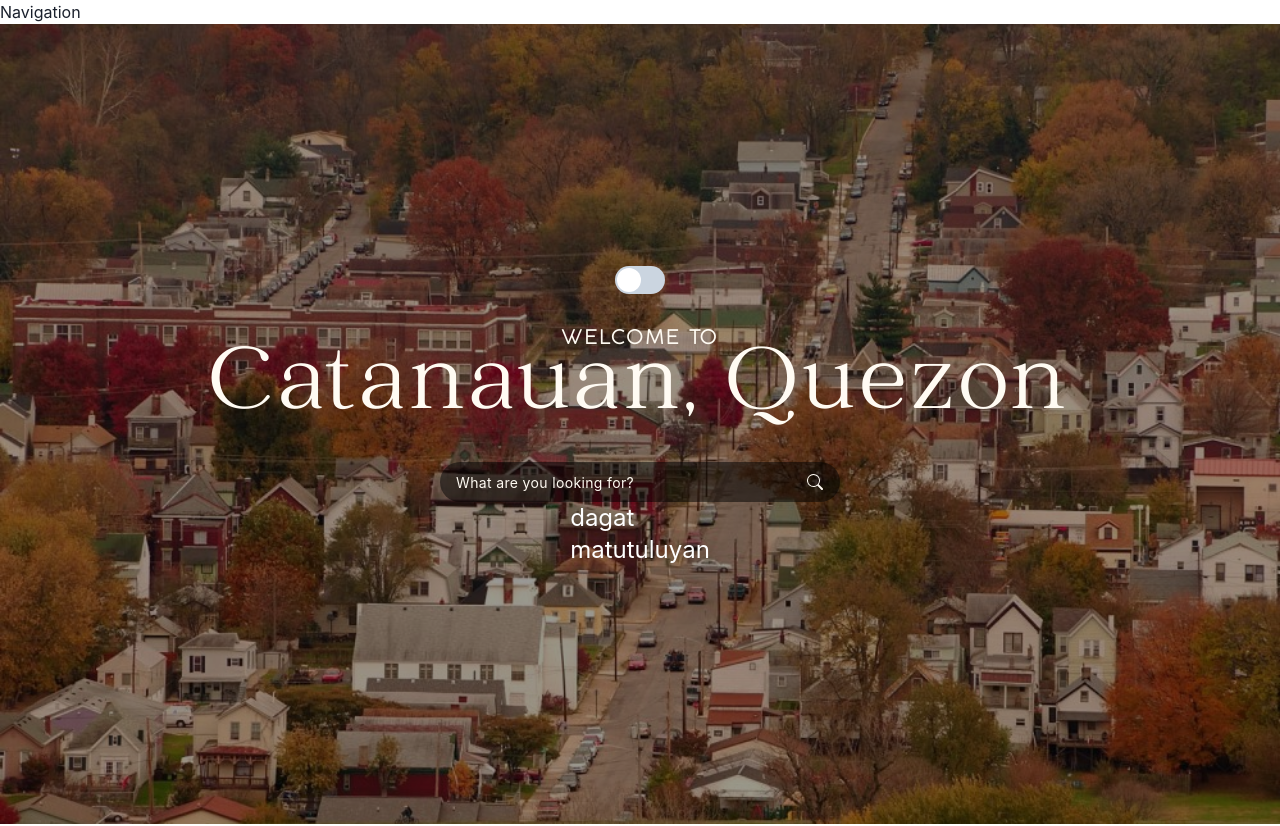
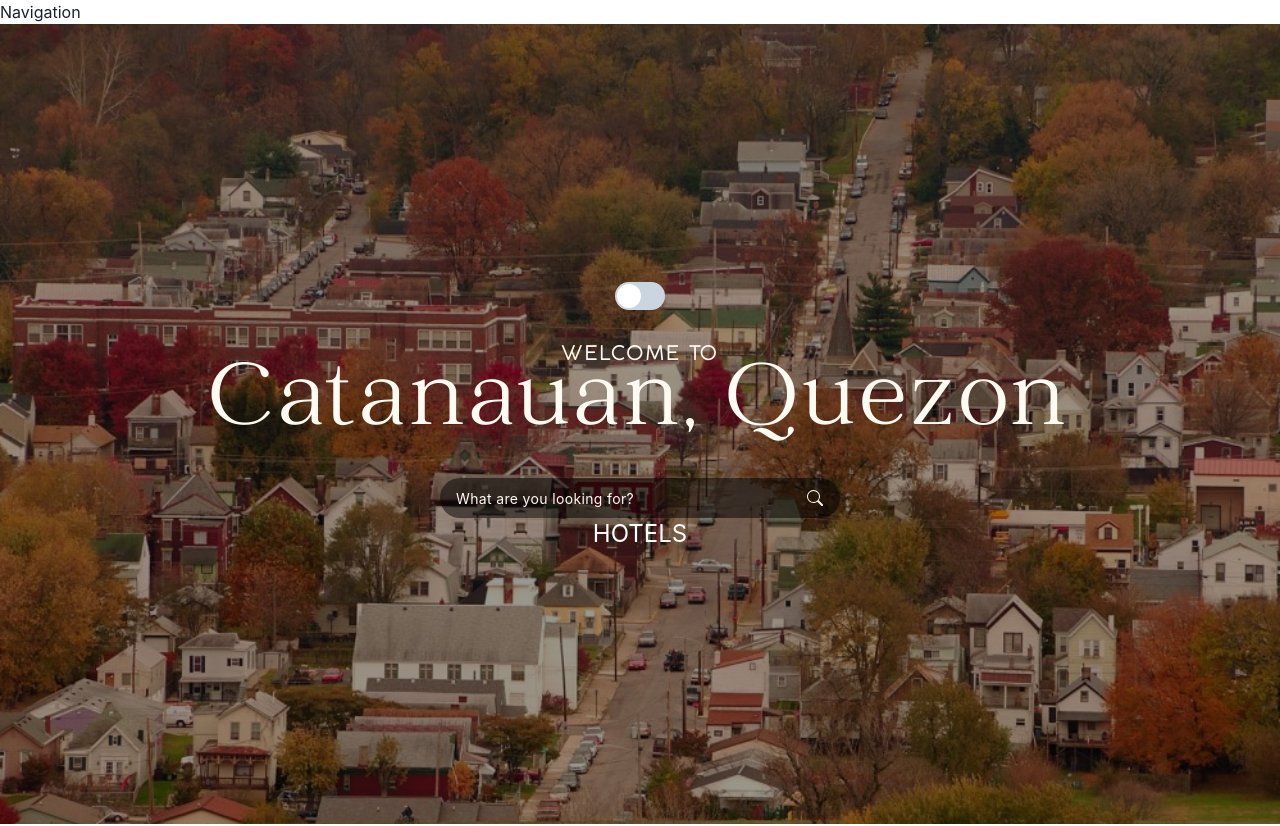
Before and after one commit to Rej327/Catanauan-Tour-Guide, a React (Vite) app: page / in a window 1280 px wide. Shown: the top 826 px of the page. Built offline with nearby package versions, Linux system fonts and the light colour scheme.

Commit message:
Data update

```diff
--- a/src/translation/index.js
+++ b/src/translation/index.js
@@ -5,11 +5,12 @@ export const en = {
     listOfBeaches: "List Of Beaches",
   },
   category: {
-    beaches: "beaches",
-    hotels: "hotels",
-    restaurants: "restaurants",
-    falls: "falls",
-    banks: "banks",
+    resorts: "RESORTS",
+    hotels: "HOTELS",
+    restaurants: "RESTAURANTS",
+    falls: "FALLS",
+    banks: "BANKS",
+    transportation: "TRANSPORTATION",
   },
 
   beaches: [
@@ -39,11 +40,12 @@ export const fil = {
     listOfBeaches: "Listahan ng mga dagat",
   },
   category: {
-    beaches: "dagat",
-    hotels: "matutuluyan",
-    restaurants: "kainan",
-    falls: "talon",
-    banks: "banko",
+    resorts: "RESORTS",
+    hotels: "HOTELS",
+    restaurants: "RESTAWRAN",
+    falls: "TALON",
+    banks: "BANGKO",
+    transportation: "TRANSPORTASYON",
   },
   beaches: [
     {
```
